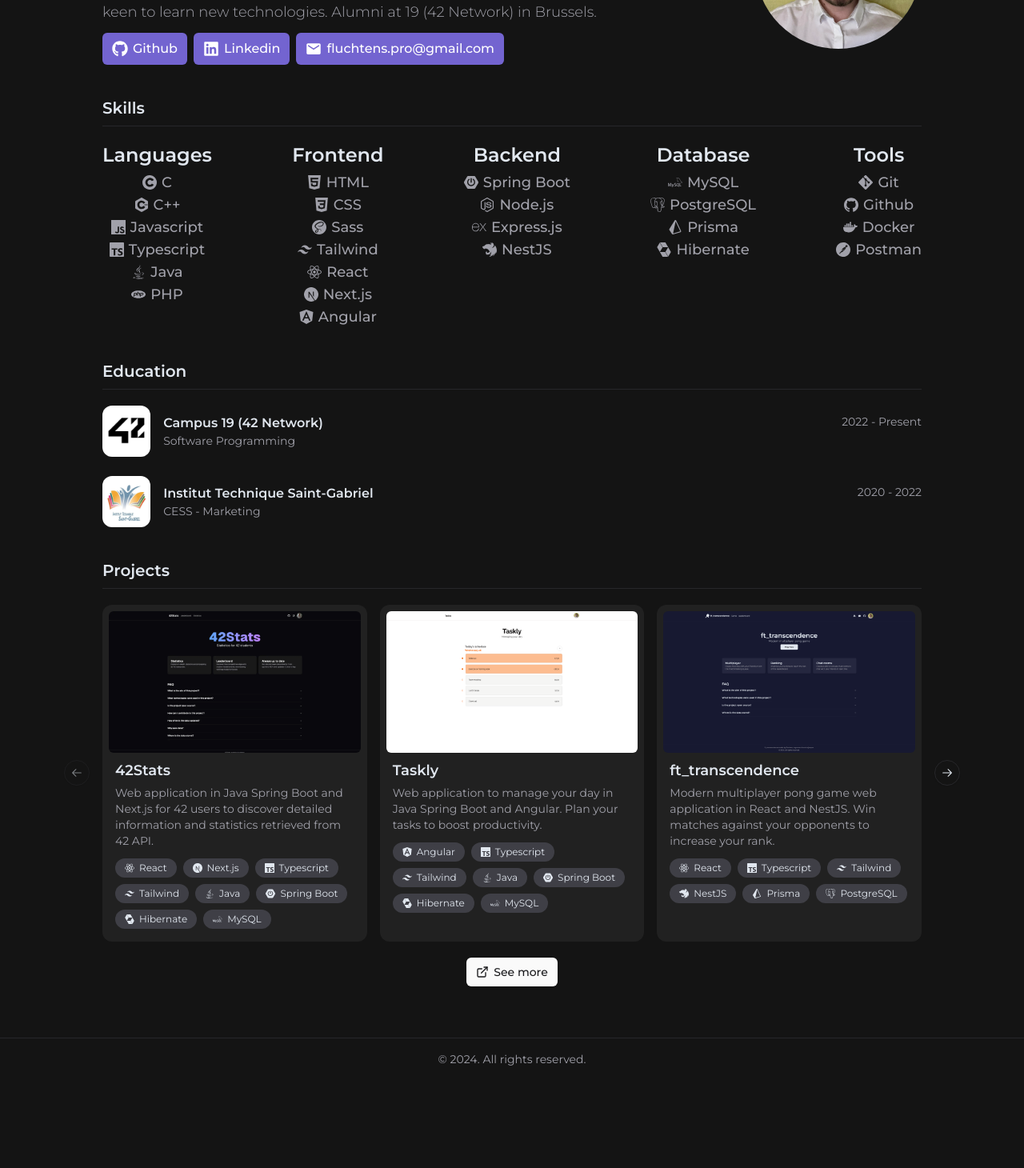
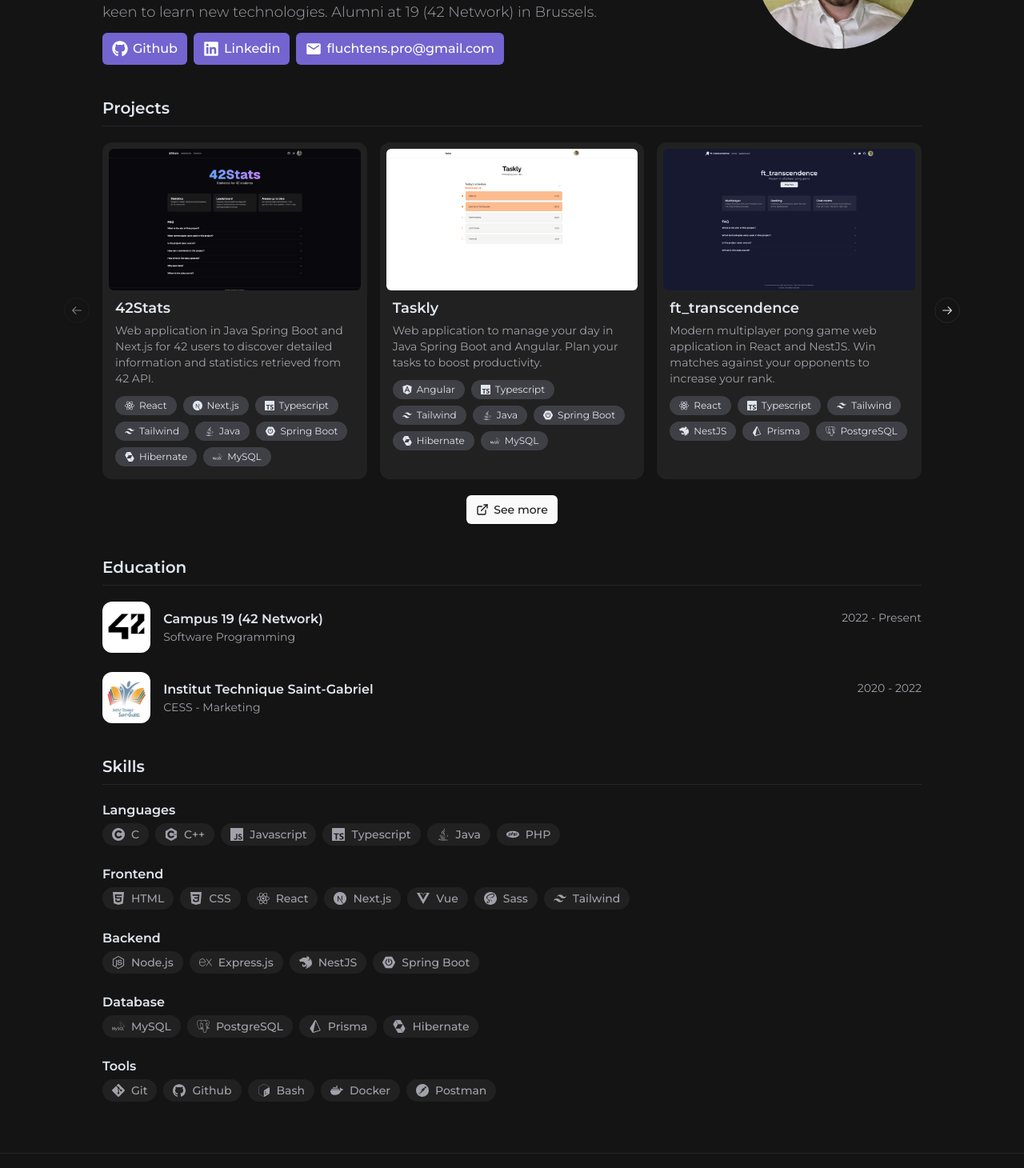
Before and after one commit to fluchtens/fluchtens, a Next.js app in the folder app/: page / in a window 1280 px wide. Shown: the part 300-1760 px from the top of the page at 80% size. Before the commit the page ends 1650 px from the top, so only its background shows below. Built offline with nearby package versions, Linux system fonts and the light colour scheme.

Commit message:
update skills section

```diff
--- a/app/src/app/page.tsx
+++ b/app/src/app/page.tsx
@@ -10,9 +10,9 @@
     <main className="px-4 sm:px-6 py-16 flex-1">
       <div className="max-w-screen-lg m-auto flex-col flex gap-5 md:gap-10">
         <About />
+        <Projects />
+        <Education />
         <Skills />
-        <Education />
-        <Projects />
       </div>
     </main>
   );
--- a/app/src/components/sections/skills/skills.tsx
+++ b/app/src/components/sections/skills/skills.tsx
@@ -4,7 +4,6 @@
 import { ReactNode } from "react";
 import { FaJava } from "react-icons/fa";
 import {
-  SiAngular,
   SiCoursera,
   SiCplusplus,
   SiCss3,
@@ -12,6 +11,7 @@
   SiExpress,
   SiGit,
   SiGithub,
+  SiGnubash,
   SiHibernate,
   SiHtml5,
   SiJavascript,
@@ -28,26 +28,27 @@
   SiSpringboot,
   SiTailwindcss,
   SiTypescript,
+  SiVuedotjs,
 } from "react-icons/si";
 
 const SkillCategory = ({ name, children }: { name: string; children: ReactNode }) => (
-  <div className="flex-col flex justify-center items-center gap-1 text-center">
-    <label className="text-xl lg:text-2xl font-semibold">{name}</label>
-    <ul className="flex-col flex text-base lg:text-lg font-medium text-muted-foreground">{children}</ul>
+  <div>
+    <label className="text-base font-semibold">{name}</label>
+    <ul className="mt-1 flex flex-wrap gap-2 text-muted-foreground">{children}</ul>
   </div>
 );
 
 const SkillElement = ({ name, icon }: { name: string; icon: ReactNode }) => (
-  <li className="flex justify-center items-center gap-1.5">
+  <li className="py-1 px-3 flex justify-center items-center gap-2 rounded-full bg-card">
     {icon}
-    <span className="">{name}</span>
+    <span className="text-xs md:text-sm font-medium">{name}</span>
   </li>
 );
 
 export const Skills = () => (
   <section id="skills" className="flex-col flex gap-2 md:gap-5">
     <CategoryTitle title="Skills" />
-    <div className="flex-col md:flex-row flex justify-between items-center md:items-start gap-3">
+    <div className="flex flex-col items-start gap-3 md:gap-6">
       <SkillCategory name="Languages">
         <SkillElement name="C" icon={<SiCoursera />} />
         <SkillElement name="C++" icon={<SiCplusplus />} />
@@ -59,17 +60,17 @@
       <SkillCategory name="Frontend">
         <SkillElement name="HTML" icon={<SiHtml5 />} />
         <SkillElement name="CSS" icon={<SiCss3 />} />
+        <SkillElement name="React" icon={<SiReact />} />
+        <SkillElement name="Next.js" icon={<SiNextdotjs />} />
+        <SkillElement name="Vue" icon={<SiVuedotjs />} />
         <SkillElement name="Sass" icon={<SiSass />} />
         <SkillElement name="Tailwind" icon={<SiTailwindcss />} />
-        <SkillElement name="React" icon={<SiReact />} />
-        <SkillElement name="Next.js" icon={<SiNextdotjs />} />
-        <SkillElement name="Angular" icon={<SiAngular />} />
       </SkillCategory>
       <SkillCategory name="Backend">
-        <SkillElement name="Spring Boot" icon={<SiSpringboot />} />
         <SkillElement name="Node.js" icon={<SiNodedotjs />} />
         <SkillElement name="Express.js" icon={<SiExpress />} />
         <SkillElement name="NestJS" icon={<SiNestjs />} />
+        <SkillElement name="Spring Boot" icon={<SiSpringboot />} />
       </SkillCategory>
       <SkillCategory name="Database">
         <SkillElement name="MySQL" icon={<SiMysql />} />
@@ -80,6 +81,7 @@
       <SkillCategory name="Tools">
         <SkillElement name="Git" icon={<SiGit />} />
         <SkillElement name="Github" icon={<SiGithub />} />
+        <SkillElement name="Bash" icon={<SiGnubash />} />
         <SkillElement name="Docker" icon={<SiDocker />} />
         <SkillElement name="Postman" icon={<SiPostman />} />
       </SkillCategory>
```
